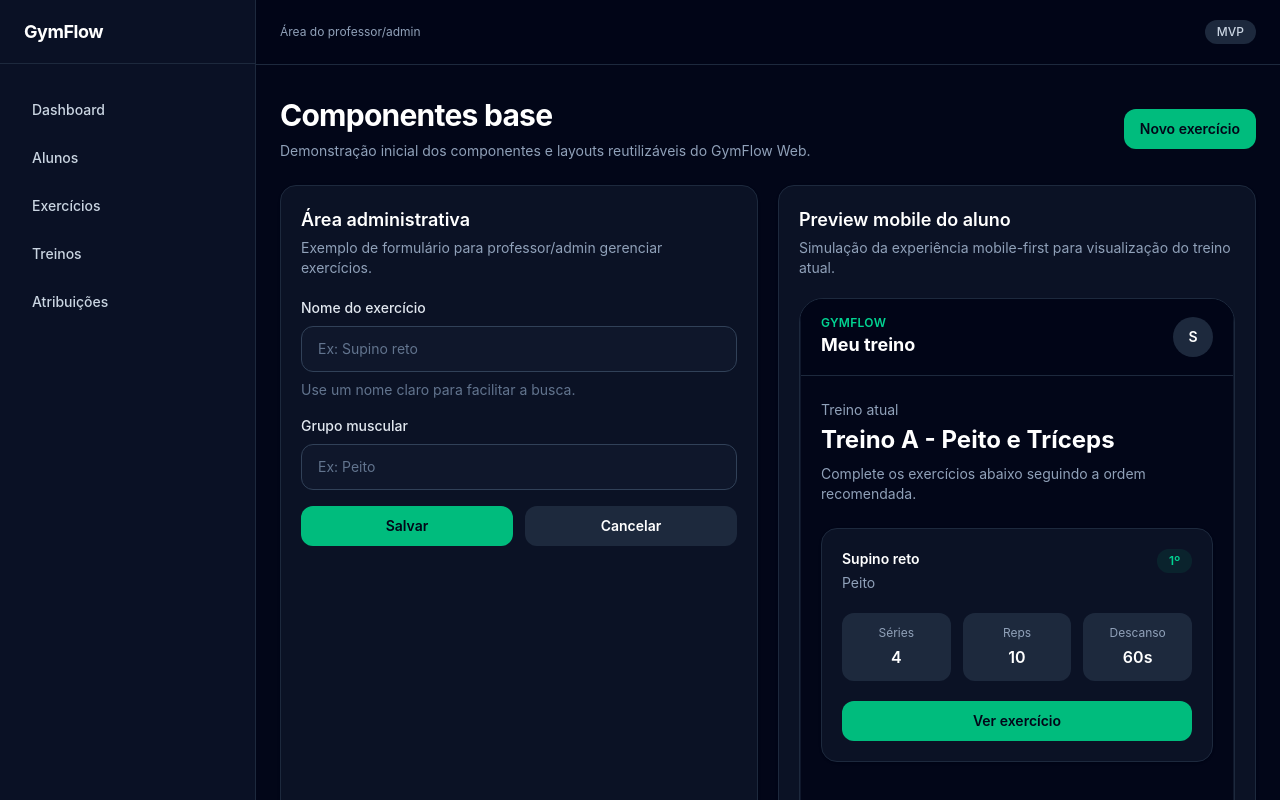
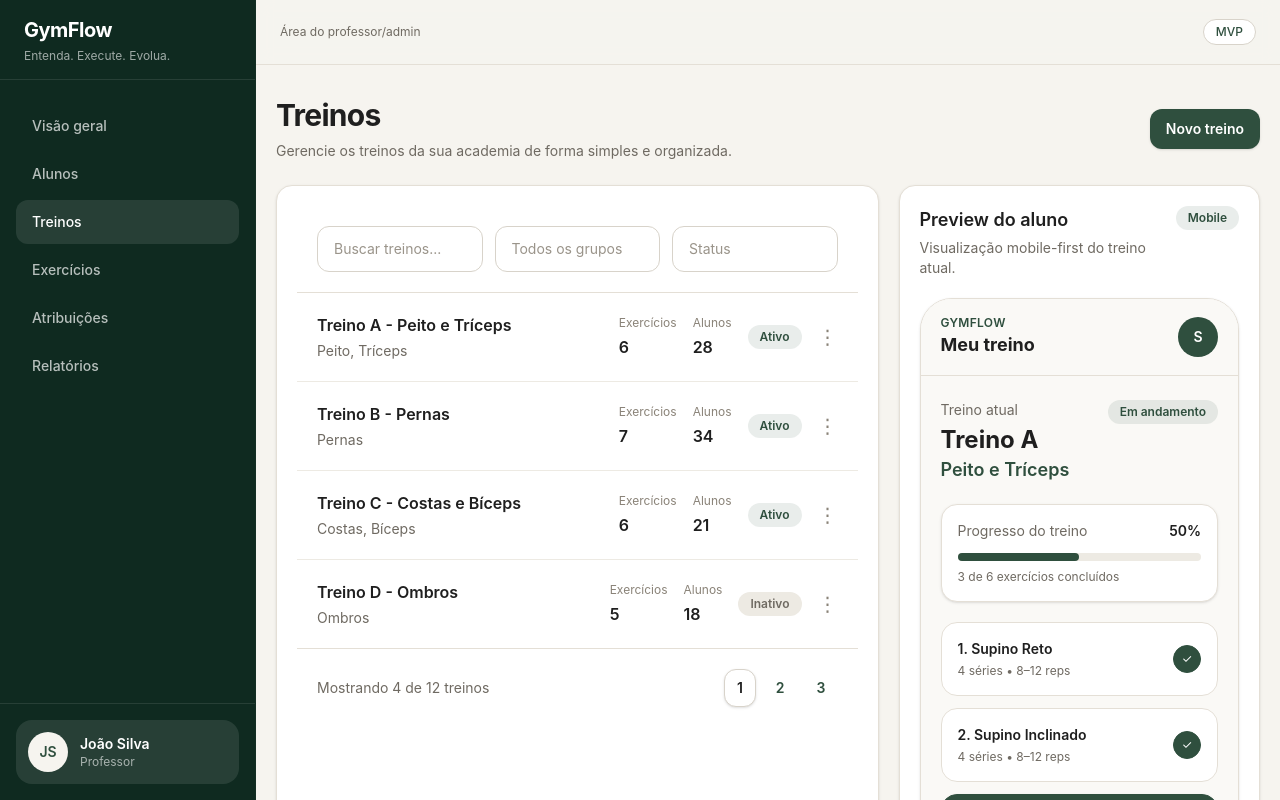
Before and after one commit to GymFlow-BR/gym-web, a React (Vite) app: page / in a window 1280 px wide. Shown: the top 800 px of the page. Built offline with nearby package versions, Linux system fonts and the light colour scheme.

Commit message:
style: apply GymFlow visual identity

```diff
--- a/src/app/App.tsx
+++ b/src/app/App.tsx
@@ -5,106 +5,264 @@ import { Button } from '../components/ui/Button'
 import { Card } from '../components/ui/Card'
 import { Input } from '../components/ui/Input'
 
+const workouts = [
+  {
+    name: 'Treino A - Peito e Tríceps',
+    group: 'Peito, Tríceps',
+    exercises: 6,
+    students: 28,
+    status: 'Ativo',
+  },
+  {
+    name: 'Treino B - Pernas',
+    group: 'Pernas',
+    exercises: 7,
+    students: 34,
+    status: 'Ativo',
+  },
+  {
+    name: 'Treino C - Costas e Bíceps',
+    group: 'Costas, Bíceps',
+    exercises: 6,
+    students: 21,
+    status: 'Ativo',
+  },
+  {
+    name: 'Treino D - Ombros',
+    group: 'Ombros',
+    exercises: 5,
+    students: 18,
+    status: 'Inativo',
+  },
+]
+
+const studentExercises = [
+  {
+    name: 'Supino Reto',
+    description: '4 séries • 8–12 reps',
+    done: true,
+  },
+  {
+    name: 'Supino Inclinado',
+    description: '4 séries • 8–12 reps',
+    done: true,
+  },
+  {
+    name: 'Crucifixo Reto',
+    description: '3 séries • 10–15 reps',
+    active: true,
+  },
+  {
+    name: 'Tríceps Corda',
+    description: '3 séries • 10–15 reps',
+  },
+  {
+    name: 'Tríceps Testa',
+    description: '3 séries • 8–12 reps',
+  },
+]
+
 function App() {
   return (
     <AdminLayout>
       <PageHeader
-        title="Componentes base"
-        description="Demonstração inicial dos componentes e layouts reutilizáveis do GymFlow Web."
-        action={<Button>Novo exercício</Button>}
+        title="Treinos"
+        description="Gerencie os treinos da sua academia de forma simples e organizada."
+        action={<Button>Novo treino</Button>}
       />
 
-      <div className="grid gap-5 xl:grid-cols-2">
-        <Card>
-          <h2 className="text-lg font-semibold">Área administrativa</h2>
+      <div className="grid gap-5 xl:grid-cols-[1.25fr_0.75fr]">
+        <Card className="p-0">
+          <div className="border-b border-[#E4DFD6] p-5">
+            <div className="grid gap-3 md:grid-cols-3">
+              <Input
+                name="search"
+                placeholder="Buscar treinos..."
+                aria-label="Buscar treinos"
+              />
 
-          <p className="mt-1 text-sm text-slate-400">
-            Exemplo de formulário para professor/admin gerenciar exercícios.
-          </p>
+              <Input
+                name="group"
+                placeholder="Todos os grupos"
+                aria-label="Grupo muscular"
+              />
 
-          <div className="mt-5 space-y-4">
-            <Input
-              label="Nome do exercício"
-              name="exerciseName"
-              placeholder="Ex: Supino reto"
-              helperText="Use um nome claro para facilitar a busca."
-            />
+              <Input name="status" placeholder="Status" aria-label="Status" />
+            </div>
+          </div>
 
-            <Input
-              label="Grupo muscular"
-              name="muscleGroup"
-              placeholder="Ex: Peito"
-            />
+          <div className="divide-y divide-[#EDEAE3]">
+            {workouts.map((workout) => (
+              <div
+                key={workout.name}
+                className="grid gap-4 p-5 transition hover:bg-[#FAF9F6] md:grid-cols-[1fr_auto_auto_auto_auto] md:items-center"
+              >
+                <div>
+                  <h2 className="font-semibold text-[#1F1F1F]">
+                    {workout.name}
+                  </h2>
 
-            <div className="flex flex-col gap-3 sm:flex-row">
-              <Button fullWidth>Salvar</Button>
+                  <p className="mt-1 text-sm text-[#6F6A62]">
+                    {workout.group}
+                  </p>
+                </div>
 
-              <Button fullWidth variant="secondary">
-                Cancelar
+                <div>
+                  <p className="text-xs text-[#8A8378]">Exercícios</p>
+                  <p className="mt-1 font-semibold text-[#1F1F1F]">
+                    {workout.exercises}
+                  </p>
+                </div>
+
+                <div>
+                  <p className="text-xs text-[#8A8378]">Alunos</p>
+                  <p className="mt-1 font-semibold text-[#1F1F1F]">
+                    {workout.students}
+                  </p>
+                </div>
+
+                <span
+                  className={[
+                    'w-fit rounded-full px-3 py-1 text-xs font-semibold',
+                    workout.status === 'Ativo'
+                      ? 'bg-[#2F4F3E]/10 text-[#2F4F3E]'
+                      : 'bg-[#EDEAE3] text-[#6F6A62]',
+                  ].join(' ')}
+                >
+                  {workout.status}
+                </span>
+
+                <button
+                  type="button"
+                  className="text-xl leading-none text-[#8A8378] hover:text-[#1F1F1F]"
+                  aria-label={`Abrir ações de ${workout.name}`}
+                >
+                  ⋮
+                </button>
+              </div>
+            ))}
+          </div>
+
+          <div className="flex flex-col gap-4 border-t border-[#E4DFD6] p-5 text-sm text-[#6F6A62] sm:flex-row sm:items-center sm:justify-between">
+            <span>Mostrando 4 de 12 treinos</span>
+
+            <div className="flex gap-2">
+              <Button variant="secondary" size="sm">
+                1
+              </Button>
+
+              <Button variant="ghost" size="sm">
+                2
+              </Button>
+
+              <Button variant="ghost" size="sm">
+                3
               </Button>
             </div>
           </div>
         </Card>
 
         <Card>
-          <h2 className="text-lg font-semibold">Preview mobile do aluno</h2>
+          <div className="flex items-start justify-between gap-4">
+            <div>
+              <h2 className="text-lg font-semibold text-[#1F1F1F]">
+                Preview do aluno
+              </h2>
 
-          <p className="mt-1 text-sm text-slate-400">
-            Simulação da experiência mobile-first para visualização do treino
-            atual.
-          </p>
+              <p className="mt-1 text-sm text-[#6F6A62]">
+                Visualização mobile-first do treino atual.
+              </p>
+            </div>
 
-          <div className="mt-5 overflow-hidden rounded-3xl border border-slate-800">
+            <span className="rounded-full bg-[#2F4F3E]/10 px-3 py-1 text-xs font-semibold text-[#2F4F3E]">
+              Mobile
+            </span>
+          </div>
+
+          <div className="mt-5 overflow-hidden rounded-[2rem] border border-[#E4DFD6] bg-[#FAF9F6] shadow-sm">
             <StudentLayout preview>
               <section>
-                <p className="text-sm text-slate-400">Treino atual</p>
+                <div className="flex items-start justify-between gap-4">
+                  <div>
+                    <p className="text-sm text-[#6F6A62]">Treino atual</p>
 
-                <h2 className="mt-1 text-2xl font-bold">
-                  Treino A - Peito e Tríceps
-                </h2>
+                    <h2 className="mt-1 text-2xl font-bold text-[#1F1F1F]">
+                      Treino A
+                    </h2>
 
-                <p className="mt-2 text-sm text-slate-400">
-                  Complete os exercícios abaixo seguindo a ordem recomendada.
-                </p>
+                    <p className="text-lg font-semibold text-[#2F4F3E]">
+                      Peito e Tríceps
+                    </p>
+                  </div>
+
+                  <span className="rounded-full bg-[#2F4F3E]/10 px-3 py-1 text-xs font-semibold text-[#2F4F3E]">
+                    Em andamento
+                  </span>
+                </div>
+
+                <div className="mt-5 rounded-2xl border border-[#E4DFD6] bg-white p-4 shadow-sm">
+                  <div className="flex items-center justify-between text-sm">
+                    <span className="text-[#6F6A62]">
+                      Progresso do treino
+                    </span>
+
+                    <span className="font-semibold text-[#1F1F1F]">50%</span>
+                  </div>
+
+                  <div className="mt-3 h-2 rounded-full bg-[#EDEAE3]">
+                    <div className="h-2 w-1/2 rounded-full bg-[#2F4F3E]" />
+                  </div>
+
+                  <p className="mt-2 text-xs text-[#6F6A62]">
+                    3 de 6 exercícios concluídos
+                  </p>
+                </div>
               </section>
 
-              <div className="mt-6 space-y-4">
-                <Card>
-                  <div className="flex items-start justify-between gap-4">
-                    <div>
-                      <p className="text-sm font-semibold text-white">
-                        Supino reto
-                      </p>
+              <div className="mt-5 space-y-3">
+                {studentExercises.map((exercise, index) => (
+                  <div
+                    key={exercise.name}
+                    className={[
+                      'rounded-2xl border p-4 transition',
+                      exercise.active
+                        ? 'border-[#2F4F3E] bg-[#2F4F3E] text-white shadow-sm'
+                        : 'border-[#E4DFD6] bg-white text-[#1F1F1F]',
+                    ].join(' ')}
+                  >
+                    <div className="flex items-center justify-between gap-4">
+                      <div>
+                        <p className="text-sm font-semibold">
+                          {index + 1}. {exercise.name}
+                        </p>
 
-                      <p className="mt-1 text-sm text-slate-400">Peito</p>
-                    </div>
+                        <p
+                          className={[
+                            'mt-1 text-xs',
+                            exercise.active
+                              ? 'text-white/75'
+                              : 'text-[#6F6A62]',
+                          ].join(' ')}
+                        >
+                          {exercise.description}
+                        </p>
+                      </div>
 
-                    <span className="rounded-full bg-emerald-500/10 px-3 py-1 text-xs font-semibold text-emerald-400">
-                      1º
-                    </span>
-                  </div>
-
-                  <div className="mt-5 grid grid-cols-3 gap-3 text-center">
-                    <div className="rounded-xl bg-slate-800 p-3">
-                      <p className="text-xs text-slate-400">Séries</p>
-                      <p className="mt-1 font-semibold">4</p>
-                    </div>
-
-                    <div className="rounded-xl bg-slate-800 p-3">
-                      <p className="text-xs text-slate-400">Reps</p>
-                      <p className="mt-1 font-semibold">10</p>
-                    </div>
-
-                    <div className="rounded-xl bg-slate-800 p-3">
-                      <p className="text-xs text-slate-400">Descanso</p>
-                      <p className="mt-1 font-semibold">60s</p>
+                      <span
+                        className={[
+                          'flex h-7 w-7 items-center justify-center rounded-full border text-xs',
+                          exercise.active
+                            ? 'border-white/40 text-white'
+                            : exercise.done
+                              ? 'border-[#2F4F3E] bg-[#2F4F3E] text-white'
+                              : 'border-[#B7B2A8] text-[#6F6A62]',
+                        ].join(' ')}
+                      >
+                        {exercise.done ? '✓' : ''}
+                      </span>
                     </div>
                   </div>
-
-                  <Button className="mt-5" fullWidth>
-                    Ver exercício
-                  </Button>
-                </Card>
+                ))}
               </div>
             </StudentLayout>
           </div>
--- a/src/components/layout/AdminLayout.tsx
+++ b/src/components/layout/AdminLayout.tsx
@@ -5,65 +5,104 @@ type AdminLayoutProps = {
 }
 
 const navigationItems = [
-  'Dashboard',
+  'Visão geral',
   'Alunos',
+  'Treinos',
   'Exercícios',
-  'Treinos',
   'Atribuições',
+  'Relatórios',
 ]
 
 export function AdminLayout({ children }: AdminLayoutProps) {
   return (
-    <div className="min-h-screen bg-slate-950 text-white">
-      <aside className="hidden border-r border-slate-800 bg-slate-900/70 lg:fixed lg:inset-y-0 lg:left-0 lg:block lg:w-64">
-        <div className="flex h-16 items-center border-b border-slate-800 px-6">
-          <span className="text-lg font-bold tracking-tight">GymFlow</span>
+    <div className="min-h-screen bg-[#F6F4EF] text-[#1F1F1F]">
+      <aside className="hidden border-r border-[#243D30]/20 bg-[#0F2A20] text-white lg:fixed lg:inset-y-0 lg:left-0 lg:block lg:w-64">
+        <div className="flex h-20 items-center border-b border-white/10 px-6">
+          <div>
+            <p className="text-xl font-bold tracking-tight">GymFlow</p>
+            <p className="mt-1 text-xs text-white/60">
+              Entenda. Execute. Evolua.
+            </p>
+          </div>
         </div>
 
         <nav className="space-y-1 px-4 py-6">
-          {navigationItems.map((item) => (
+          {navigationItems.map((item) => {
+            const isActive = item === 'Treinos'
+
+            return (
               <button
                 key={item}
                 type="button"
-              className="w-full rounded-xl px-4 py-3 text-left text-sm font-medium text-slate-300 transition hover:bg-slate-800 hover:text-white"
+                className={[
+                  'w-full rounded-xl px-4 py-3 text-left text-sm font-medium transition',
+                  isActive
+                    ? 'bg-white/10 text-white'
+                    : 'text-white/70 hover:bg-white/10 hover:text-white',
+                ].join(' ')}
               >
                 {item}
               </button>
-          ))}
+            )
+          })}
         </nav>
+
+        <div className="absolute bottom-0 left-0 right-0 border-t border-white/10 p-4">
+          <div className="flex items-center gap-3 rounded-2xl bg-white/10 p-3">
+            <div className="flex h-10 w-10 items-center justify-center rounded-full bg-[#F6F4EF] text-sm font-semibold text-[#2F4F3E]">
+              JS
+            </div>
+
+            <div>
+              <p className="text-sm font-semibold text-white">João Silva</p>
+              <p className="text-xs text-white/60">Professor</p>
+            </div>
+          </div>
+        </div>
       </aside>
 
       <div className="lg:pl-64">
-        <header className="sticky top-0 z-10 border-b border-slate-800 bg-slate-950/90 backdrop-blur">
-          <div className="flex h-16 items-center justify-between px-6">
+        <header className="sticky top-0 z-10 border-b border-[#E4DFD6] bg-[#F6F4EF]/90 backdrop-blur">
+          <div className="flex h-16 items-center justify-between px-5 sm:px-6">
             <div>
-              <p className="text-sm font-semibold text-white lg:hidden">
+              <p className="text-sm font-bold text-[#1F1F1F] lg:hidden">
                 GymFlow
               </p>
-              <p className="text-xs text-slate-400">
+              <p className="text-xs text-[#6F6A62]">
                 Área do professor/admin
               </p>
             </div>
 
-            <div className="rounded-full bg-slate-800 px-3 py-1 text-xs font-medium text-slate-300">
+            <div className="rounded-full border border-[#D8D3CA] bg-white px-3 py-1 text-xs font-medium text-[#2F4F3E]">
               MVP
             </div>
           </div>
 
-          <nav className="flex gap-2 overflow-x-auto border-t border-slate-800 px-4 py-3 lg:hidden">
-            {navigationItems.map((item) => (
+          <nav className="flex gap-2 overflow-x-auto border-t border-[#E4DFD6] px-4 py-3 lg:hidden">
+            {navigationItems.map((item) => {
+              const isActive = item === 'Treinos'
+
+              return (
                 <button
                   key={item}
                   type="button"
-                className="shrink-0 rounded-full bg-slate-900 px-4 py-2 text-xs font-medium text-slate-300"
+                  className={[
+                    'shrink-0 rounded-full px-4 py-2 text-xs font-medium transition',
+                    isActive
+                      ? 'bg-[#2F4F3E] text-white'
+                      : 'bg-white text-[#6F6A62] hover:bg-[#EDEAE3] hover:text-[#1F1F1F]',
+                  ].join(' ')}
                 >
                   {item}
                 </button>
-            ))}
+              )
+            })}
           </nav>
         </header>
 
-        <main className="px-6 py-8">{children}</main>
+        <main className="mx-auto max-w-7xl px-5 py-8 sm:px-6lg:px-10">
+          {children}
+        </main>
       </div>
     </div>
   )
--- a/src/components/layout/PageHeader.tsx
+++ b/src/components/layout/PageHeader.tsx
@@ -10,12 +10,12 @@ export function PageHeader({ title, description, action }: PageHeaderProps) {
   return (
     <header className="mb-6 flex flex-col gap-4 sm:flex-row sm:items-center sm:justify-between">
       <div>
-        <h1 className="text-2xl font-bold tracking-tight text-white sm:text-3xl">
+        <h1 className="text-2xl font-bold tracking-tight text-[#1F1F1F] sm:text-3xl">
           {title}
         </h1>
 
         {description && (
-          <p className="mt-2 max-w-2xl text-sm text-slate-400">
+          <p className="mt-2 max-w-2xl text-sm text-[#6F6A62]">
             {description}
           </p>
         )}
--- a/src/components/layout/StudentLayout.tsx
+++ b/src/components/layout/StudentLayout.tsx
@@ -10,23 +10,32 @@ export function StudentLayout({
   preview = false,
 }: StudentLayoutProps) {
   return (
-    <div className={preview ? 'bg-slate-950 text-white' : 'min-h-screen bg-slate-950 text-white'}>
+    <div
+      className={
+        preview
+          ? 'bg-[#F6F4EF] text-[#1F1F1F]'
+          : 'min-h-screen bg-[#F6F4EF] text-[#1F1F1F]'
+      }
+    >
       <div
         className={[
-          'mx-auto flex w-full max-w-md flex-col border-x border-slate-900 bg-slate-950',
-          preview ? 'h-[640px]' : 'min-h-screen',
+          'mx-auto flex w-full max-w-md flex-col bg-[#FAF9F6]',
+          preview
+            ? 'h-[560px]'
+            : 'min-h-screen border-x border-[#E4DFD6]',
         ].join(' ')}
       >
-        <header className="sticky top-0 z-10 border-b border-slate-800 bg-slate-950/90 px-5 py-4 backdrop-blur">
+        <header className="sticky top-0 z-10 border-b border-[#E4DFD6] bg-[#FAF9F6]/95 px-5 py-4 backdrop-blur">
           <div className="flex items-center justify-between">
             <div>
-              <p className="text-xs font-semibold uppercase tracking-wide text-emerald-400">
+              <p className="text-xs font-semibold uppercase tracking-wide text-[#2F4F3E]">
                 GymFlow
               </p>
-              <h1 className="text-lg font-bold">Meu treino</h1>
+
+              <h1 className="text-lg font-bold text-[#1F1F1F]">Meu treino</h1>
             </div>
 
-            <div className="flex h-10 w-10 items-center justify-center rounded-full bg-slate-800 text-sm font-semibold">
+            <div className="flex h-10 w-10 items-center justify-center rounded-full bg-[#2F4F3E] text-sm font-semibold text-white">
               S
             </div>
           </div>
@@ -38,7 +47,7 @@ export function StudentLayout({
 
         <nav
           className={[
-            'z-10 w-full max-w-md border-t border-slate-800 bg-slate-950/95 px-5 py-3 backdrop-blur',
+            'z-10 w-full max-w-md border-t border-[#E4DFD6] bg-[#FAF9F6]/95 px-5 py-3 backdrop-blur',
             preview
               ? 'sticky bottom-0'
               : 'fixed bottom-0 left-1/2 -translate-x-1/2',
@@ -47,21 +56,21 @@ export function StudentLayout({
           <div className="grid grid-cols-3 gap-2">
             <button
               type="button"
-              className="rounded-xl bg-slate-800 px-3 py-2 text-xs font-medium text-white"
+              className="rounded-xl bg-[#2F4F3E] px-3 py-2 text-xs font-semibold text-white"
             >
               Treino
             </button>
 
             <button
               type="button"
-              className="rounded-xl px-3 py-2 text-xs font-medium text-slate-400 hover:bg-slate-900 hover:text-white"
+              className="rounded-xl px-3 py-2 text-xs font-medium text-[#6F6A62] hover:bg-[#EDEAE3] hover:text-[#1F1F1F]"
             >
               Exercícios
             </button>
 
             <button
               type="button"
-              className="rounded-xl px-3 py-2 text-xs font-medium text-slate-400 hover:bg-slate-900 hover:text-white"
+              className="rounded-xl px-3 py-2 text-xs font-medium text-[#6F6A62] hover:bg-[#EDEAE3] hover:text-[#1F1F1F]"
             >
               Perfil
             </button>
--- a/src/components/ui/Button.tsx
+++ b/src/components/ui/Button.tsx
@@ -11,9 +11,12 @@ type ButtonProps = ButtonHTMLAttributes<HTMLButtonElement> & {
 }
 
 const variantClasses: Record<ButtonVariant, string> = {
-  primary: 'bg-emerald-500 text-slate-950 hover:bg-emerald-400',
-  secondary: 'bg-slate-800 text-white hover:bg-slate-700',
-  ghost: 'bg-transparent text-slate-300 hover:bg-slate-800 hover:text-white',
+  primary:
+    'bg-[#2F4F3E] text-white shadow-sm hover:bg-[#243D30] focus-visible:ring-[#2F4F3E]/30',
+  secondary:
+    'border border-[#D8D3CA] bg-white text-[#1F1F1F] shadow-sm hover:bg-[#F6F4EF] focus-visible:ring-[#2F4F3E]/20',
+  ghost:
+    'bg-transparent text-[#2F4F3E] hover:bg-[#EDEAE3] focus-visible:ring-[#2F4F3E]/20',
 }
 
 const sizeClasses: Record<ButtonSize, string> = {
@@ -35,7 +38,7 @@ export function Button({
     <button
       type={type}
       className={[
-        'inline-flex items-center justify-center rounded-xl font-semibold transition disabled:cursor-not-allowed disabled:opacity-60',
+        'inline-flex items-center justify-center rounded-xl font-semibold transition focus:outline-none focus-visible:ring-4 disabled:cursor-not-allowed disabled:opacity-60',
         variantClasses[variant],
         sizeClasses[size],
         fullWidth ? 'w-full' : '',
--- a/src/components/ui/Card.tsx
+++ b/src/components/ui/Card.tsx
@@ -8,7 +8,7 @@ export function Card({ children, className = '', ...props }: CardProps) {
   return (
     <div
       className={[
-        'rounded-2xl border border-slate-800 bg-slate-900/70 p-5 shadow-sm',
+        'rounded-2xl border border-[#E4DFD6] bg-white p-5 shadow-sm',
         className,
       ].join(' ')}
       {...props}
--- a/src/components/ui/Input.tsx
+++ b/src/components/ui/Input.tsx
@@ -21,7 +21,7 @@ export function Input({
       {label && (
         <label
           htmlFor={inputId}
-          className="mb-2 block text-sm font-medium text-slate-200"
+          className="mb-2 block text-sm font-medium text-[#1F1F1F]"
         >
           {label}
         </label>
@@ -30,19 +30,19 @@ export function Input({
       <input
         id={inputId}
         className={[
-          'w-full rounded-xl border bg-slate-900 px-4 py-3 text-sm text-white outline-none transition placeholder:text-slate-500',
+          'w-full rounded-xl border bg-white px-4 py-3 text-sm text-[#1F1F1F] outline-none transition placeholder:text-[#9A948A]',
           error
-            ? 'border-red-500 focus:border-red-400 focus:ring-2 focus:ring-red-500/20'
-            : 'border-slate-700 focus:border-emerald-400 focus:ring-2 focus:ring-emerald-500/20',
+            ? 'border-red-400 focus:border-red-500 focus:ring-4 focus:ring-red-500/10'
+            : 'border-[#D8D3CA] focus:border-[#2F4F3E] focus:ring-4 focus:ring-[#2F4F3E]/10',
           className,
         ].join(' ')}
         {...props}
       />
 
-      {error && <p className="mt-2 text-sm text-red-400">{error}</p>}
+      {error && <p className="mt-2 text-sm text-red-500">{error}</p>}
 
       {!error && helperText && (
-        <p className="mt-2 text-sm text-slate-500">{helperText}</p>
+        <p className="mt-2 text-sm text-[#7A746B]">{helperText}</p>
       )}
     </div>
   )
```
Lines whose indentation alone changed are shown as unchanged.
